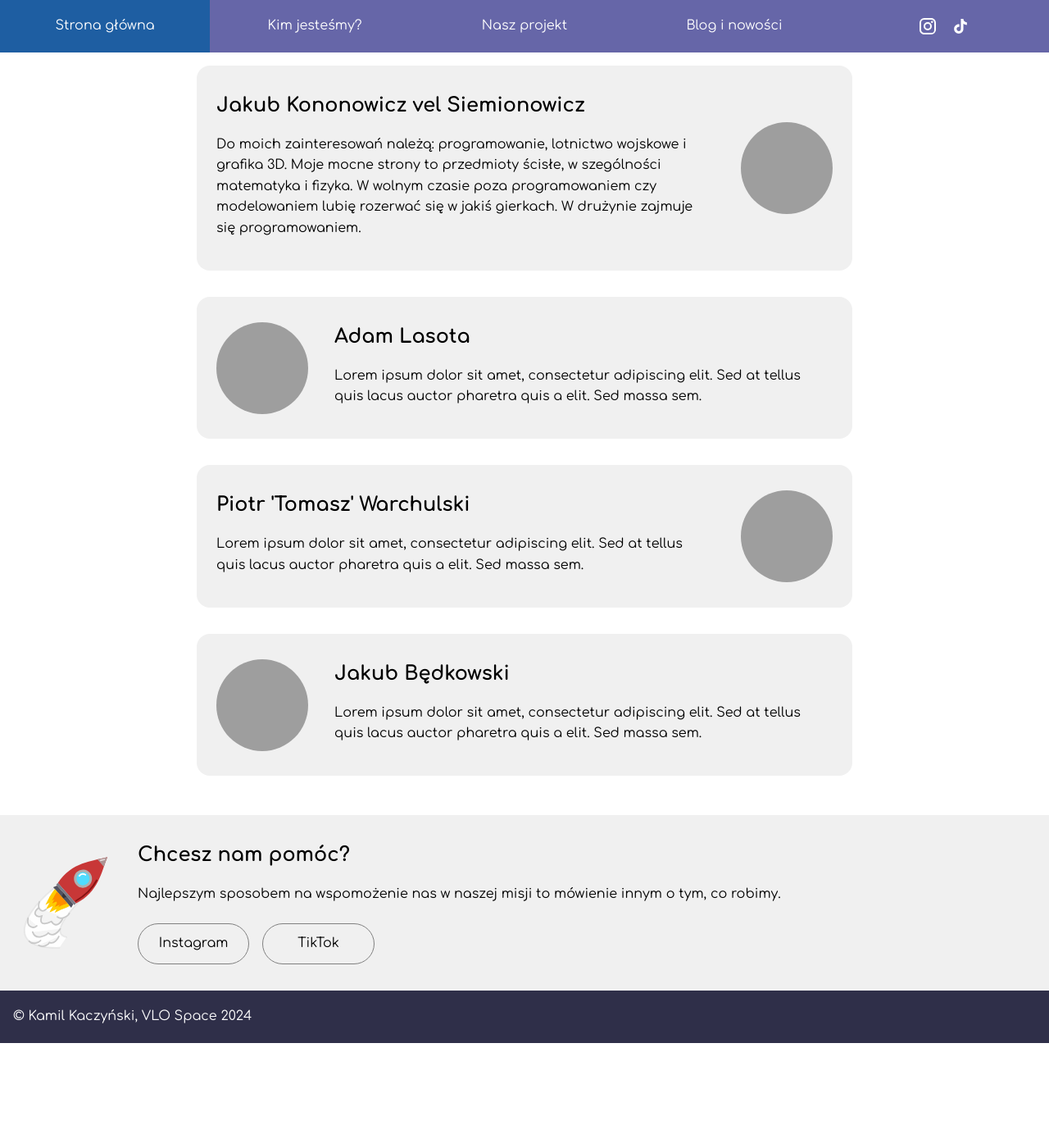
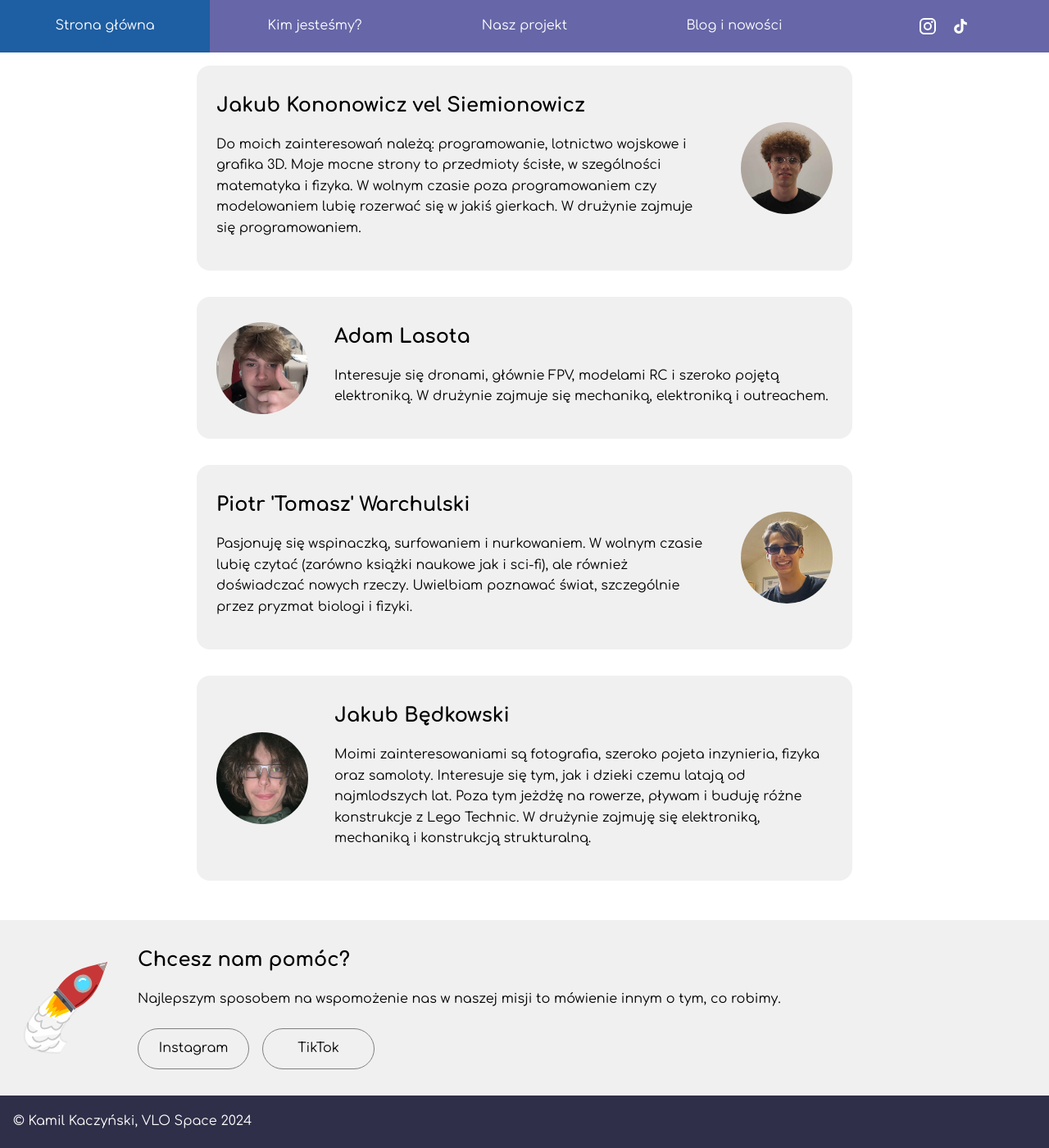
Before and after one commit to vlo-space/vlo-space.github.io, a Jekyll site: the page built from o-nas.md, in a window 1280 px wide and 1400 px high, scrolled down 1045 px. Shown: the whole window at 82% size. Built offline with Jekyll 4.4.1, drawn with Linux system fonts in a browser that asks for light colours; before the commit the page ends 2317 px from its top, so only the background shows below that; grey boxes are pictures that could not be loaded.

Commit message:
Add missing descriptions and avatars to about us subpage

```diff
--- a/o-nas.md
+++ b/o-nas.md
@@ -36,14 +36,14 @@ Jesteśmy grupą osób zainteresowanych technologią. Wszyscy chodzimy do V Lice
             Do moich zainteresowań należą: programowanie, lotnictwo wojskowe i grafika 3D. Moje mocne strony to przedmioty ścisłe, w szególności matematyka i fizyka. W wolnym czasie poza programowaniem czy modelowaniem lubię rozerwać się w jakiś gierkach. W drużynie zajmuje się programowaniem.
         </p>
         </div>
-        <img class="avatar" src="https://images.pexels.com/photos/1681010/pexels-photo-1681010.jpeg?auto=compress&cs=tinysrgb&w=1260&h=750&dpr=1">
+        <img class="avatar" src="assets/avatars/kubakvs.png">
     </div>
     <div class="card card-person">
-        <img class="avatar" src="https://images.pexels.com/photos/1681010/pexels-photo-1681010.jpeg?auto=compress&cs=tinysrgb&w=1260&h=750&dpr=1">
+        <img class="avatar" src="assets/avatars/adam.png">
         <div class="column">
             <h2>Adam Lasota</h2>
             <p>
-                Lorem ipsum dolor sit amet, consectetur adipiscing elit. Sed at tellus quis lacus auctor pharetra quis a elit. Sed massa sem.
+                Interesuje się dronami, głównie FPV, modelami RC i szeroko pojętą elektroniką. W drużynie zajmuje się mechaniką, elektroniką i outreachem.
             </p>
         </div>
     </div>
@@ -51,17 +51,17 @@ Jesteśmy grupą osób zainteresowanych technologią. Wszyscy chodzimy do V Lice
         <div>
         <h2>Piotr 'Tomasz' Warchulski</h2>
         <p>
-            Lorem ipsum dolor sit amet, consectetur adipiscing elit. Sed at tellus quis lacus auctor pharetra quis a elit. Sed massa sem.
+            Pasjonuję się wspinaczką, surfowaniem i nurkowaniem. W wolnym czasie lubię czytać (zarówno książki naukowe jak i sci-fi), ale również doświadczać nowych rzeczy. Uwielbiam poznawać świat, szczególnie przez pryzmat biologi i fizyki.
         </p>
         </div>
-        <img class="avatar" src="https://images.pexels.com/photos/1681010/pexels-photo-1681010.jpeg?auto=compress&cs=tinysrgb&w=1260&h=750&dpr=1">
+        <img class="avatar" src="assets/avatars/piotr.png">
     </div>
     <div class="card card-person">
-        <img class="avatar" src="https://images.pexels.com/photos/1681010/pexels-photo-1681010.jpeg?auto=compress&cs=tinysrgb&w=1260&h=750&dpr=1">
+        <img class="avatar" src="assets/avatars/kubab.png">
         <div class="column">
             <h2>Jakub Będkowski</h2>
             <p>
-                Lorem ipsum dolor sit amet, consectetur adipiscing elit. Sed at tellus quis lacus auctor pharetra quis a elit. Sed massa sem.
+                Moimi zainteresowaniami są fotografia, szeroko pojeta inzynieria, fizyka oraz samoloty. Interesuje się tym, jak i dzieki czemu latają od najmlodszych lat. Poza tym jeżdżę na rowerze, pływam i buduję różne konstrukcje z Lego Technic. W drużynie zajmuję się elektroniką, mechaniką i konstrukcją strukturalną.
             </p>
         </div>
     </div>
```
Also changed, not shown: assets/avatars/adam.png (added), assets/avatars/jan.png, assets/avatars/kubab.png (added), assets/avatars/kubakvs.png (added), assets/avatars/piotr.png (added), 2 other files.
